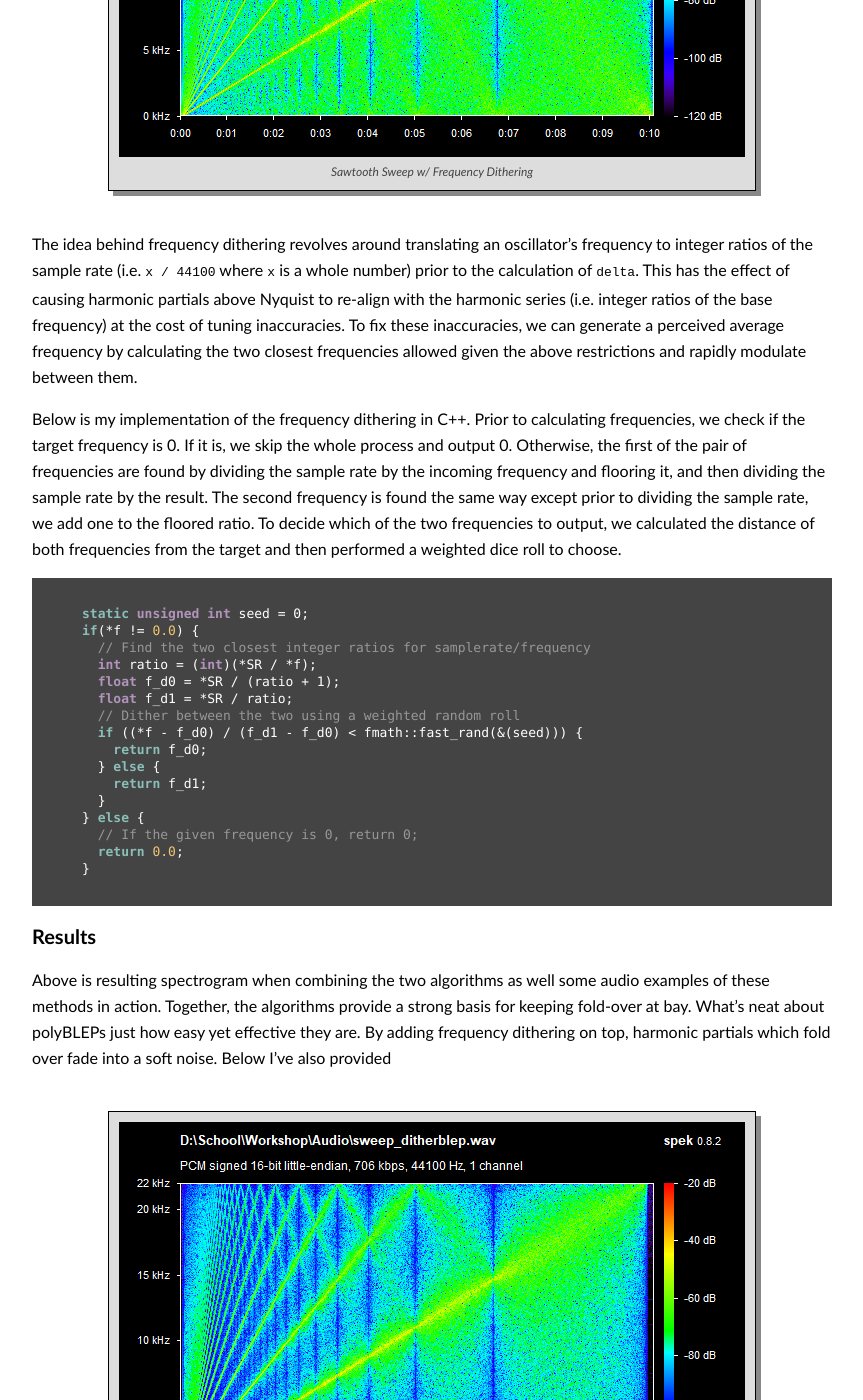
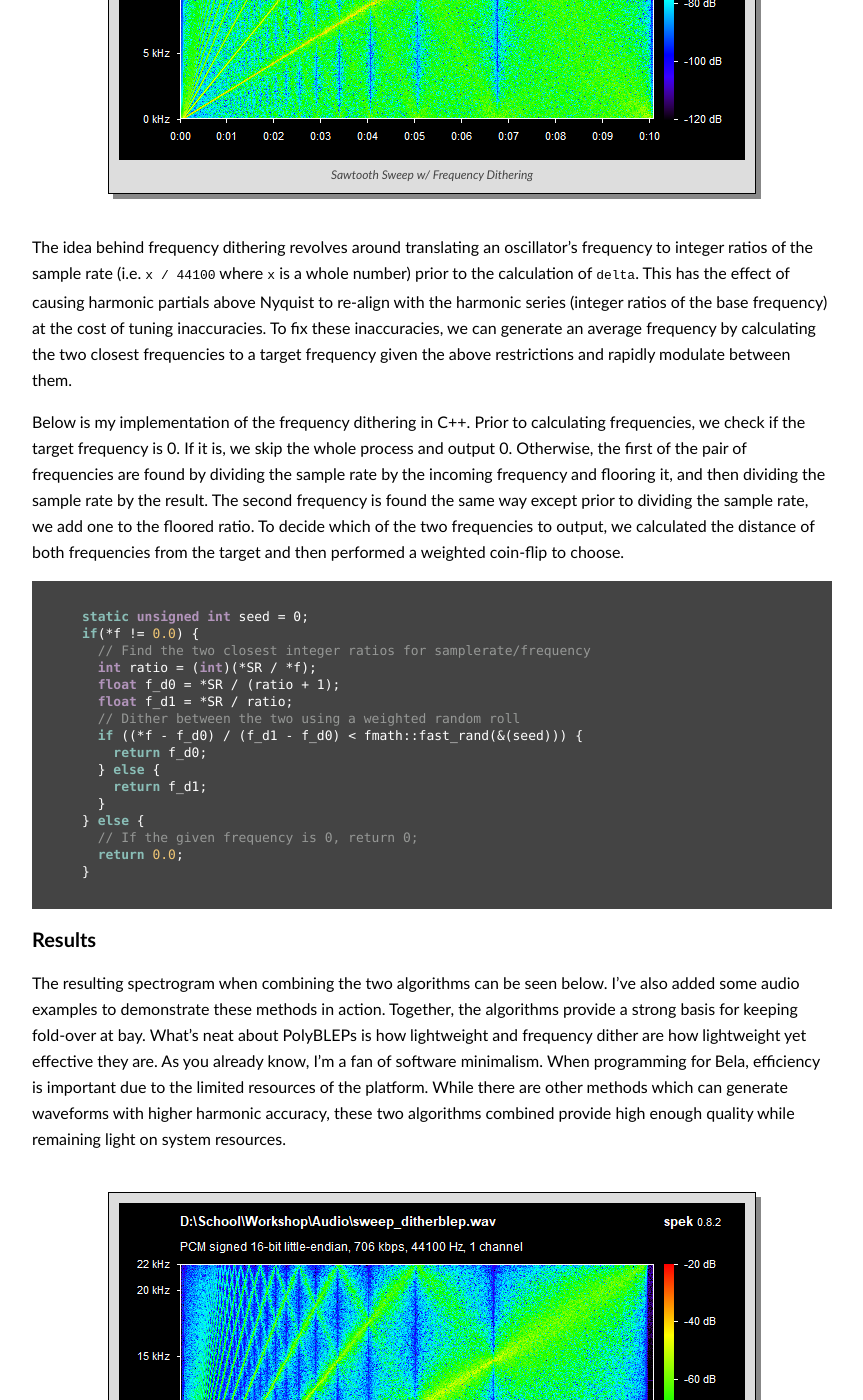
Before and after one commit to cheesoup/GRPH, a Jekyll site: the page built from _posts/2021-12-07-antialiased-oscillators.md, in a window 1280 px wide and 1400 px high, scrolled down 2992 px. Shown: the whole window, without its empty margins (208-1071 px from the left). Built offline with Jekyll 4.4.1, drawn with Linux system fonts in a browser that asks for light colours; some of the changed text lies outside the part shown.

Commit message:
Editting

```diff
--- a/_posts/2021-12-07-antialiased-oscillators.md
+++ b/_posts/2021-12-07-antialiased-oscillators.md
@@ -27,7 +27,7 @@
 float sample = 2(phase) - 1;
 {% endhighlight %}
 
-The discontinuity within at sawtooth wave lies within it's transition from -1 to 1. This normally occurs when the phase counter jumps from 1 back down to 0. To smooth the discontinuity, we create a function which checks the current phase position relative the phase reset point. If the phase is between ``0`` and ``delta``, we return ``2 * (phase - phase^2/2 - 0.5)``. If it is between ``delta`` and ``1 - delta``, we instead return ``2 * (phase^2/2 + phase + 0.5)``. If it isn't within range of either, we output 0. The result of the function is then summed into the original sawtooth wave. Below is how this function is implemented in the original KVR thread. While [my implementation](https://github.com/cheesoup/CheeseVA/blob/b403b30badaec110a6298c1580ad2d2e85ccac06/BasicWaves.cpp#L167) isn't much different, I think the original is more elegant to read.
+The discontinuity within a sawtooth wave lies within it's transition from -1 to 1. This normally occurs when waveform's phase counter jumps from 1 back down to 0. To smooth the discontinuity, we create a function too check the current phase position relative the phase reset point. If the phase is between ``0`` and ``delta``, we return ``2 * (phase - phase^2/2 - 0.5)``. If it is between ``delta`` and ``1 - delta``, we instead return ``2 * (phase^2/2 + phase + 0.5)``. If it isn't within range of either, we output 0. The result of the function is then subtracted from the original sawtooth wave. Below is how this function is implemented in the original KVR thread. While [my implementation](https://github.com/cheesoup/CheeseVA/blob/b403b30badaec110a6298c1580ad2d2e85ccac06/BasicWaves.cpp#L167) isn't much different, I think the original is more elegant to read.
 
 {% highlight c++ %}
 float polyBLEP(float phase, float delta)
@@ -50,18 +50,18 @@
   }
 }
 
-sample += polyBLEP(phase, delta);
+sample -= polyBLEP(phase, delta);
 {% endhighlight %}
 
 ## Frequency Dithering
 
-The original implementation of frequency dithering was put together by [Scott 'Acriel' Nordlund](https://www.youtube.com/channel/UC84u8v2FyqmXjSxYh1d7PRQ) in PureData. The place only I've ever seen this method of anti-aliasing discussed is on [Pd forums](https://forum.pdpatchrepo.info/topic/6759/new-anti-aliasing-and-phase-distortion-abstractions). While not an algorithm for reducing aliasing perse, frequency dithering shapes harmonics which have folded over into something a bit more tolerable. Below is a spectrogram of a sawtooth sweep which makes uses of frequency dithering. In contrast to the polyBLEP spectrogram, it is much noisier. However, there is no perceivable fold-over.
+From what I can tell, frequency dithering was initially implemented by [Scott 'Acriel' Nordlund](https://www.youtube.com/channel/UC84u8v2FyqmXjSxYh1d7PRQ) in PureData. While not an algorithm for reducing aliasing perse, frequency dithering shapes harmonics which have folded over into something a bit more tolerable. Below is a spectrogram of a sawtooth sweep which makes uses of frequency dithering. In contrast to the PolyBLEP spectrogram, it is much noisier. However, there is no perceivable fold-over past a certain threshold.
 
 {% include image.html url='sweep_dither.png' caption='Sawtooth Sweep w/ Frequency Dithering' %}
 
-The idea behind frequency dithering revolves around translating an oscillator's frequency to integer ratios of the sample rate (i.e. ``x / 44100`` where ``x`` is a whole number) prior to the calculation of ``delta``. This has the effect of causing harmonic partials above Nyquist to re-align with the harmonic series (i.e. integer ratios of the base frequency) at the cost of tuning inaccuracies. To fix these inaccuracies, we can generate a perceived average frequency by calculating the two closest frequencies allowed given the above restrictions and rapidly modulate between them.
+The idea behind frequency dithering revolves around translating an oscillator's frequency to integer ratios of the sample rate (i.e. ``x / 44100`` where ``x`` is a whole number) prior to the calculation of ``delta``. This has the effect of causing harmonic partials above Nyquist to re-align with the harmonic series (integer ratios of the base frequency) at the cost of tuning inaccuracies. To fix these inaccuracies, we can generate an average frequency by calculating the two closest frequencies to a target frequency given the above restrictions and rapidly modulate between them.
 
-Below is my implementation of the frequency dithering in C++. Prior to calculating frequencies, we check if the target frequency is 0. If it is, we skip the whole process and output 0. Otherwise, the first of the pair of frequencies are found by dividing the sample rate by the incoming frequency and flooring it, and then dividing the sample rate by the result. The second frequency is found the same way except prior to dividing the sample rate, we add one to the floored ratio. To decide which of the two frequencies to output, we calculated the distance of both frequencies from the target and then performed a weighted dice roll to choose.
+Below is my implementation of the frequency dithering in C++. Prior to calculating frequencies, we check if the target frequency is 0. If it is, we skip the whole process and output 0. Otherwise, the first of the pair of frequencies are found by dividing the sample rate by the incoming frequency and flooring it, and then dividing the sample rate by the result. The second frequency is found the same way except prior to dividing the sample rate, we add one to the floored ratio. To decide which of the two frequencies to output, we calculated the distance of both frequencies from the target and then performed a weighted coin-flip to choose.
 
 {% highlight c++ %}
 static unsigned int seed = 0;
@@ -84,7 +84,7 @@
 
 ## Results
 
-Above is resulting spectrogram when combining the two algorithms as well some audio examples of these methods in action. Together, the algorithms provide a strong basis for keeping fold-over at bay. What's neat about polyBLEPs just how easy yet effective they are. By adding frequency dithering on top, harmonic partials which fold over fade into a soft noise. Below I've also provided
+The resulting spectrogram when combining the two algorithms can be seen below. I've also added some audio examples to demonstrate these methods in action. Together, the algorithms provide a strong basis for keeping fold-over at bay. What's neat about PolyBLEPs is how lightweight and frequency dither are how lightweight yet effective they are. As you already know, I'm a fan of software minimalism. When programming for Bela, efficiency is important due to the limited resources of the platform. While there are other methods which can generate waveforms with higher harmonic accuracy, these two algorithms combined provide high enough quality while remaining light on system resources.
 
 {% include image.html url='sweep_ditherblep.png' caption='Sawtooth Sweep w/ Frequency Dithering & PolyBLEP Anti-aliasing' %}
 
```
Also changed, not shown: other parts of _posts/2021-12-07-antialiased-oscillators.md (+2 -2 lines), 12 other files.
